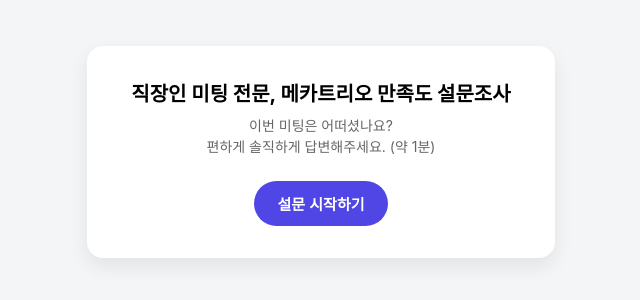
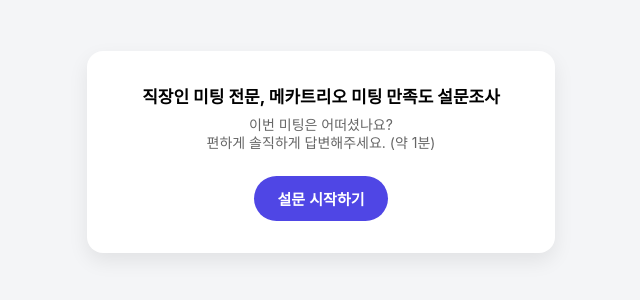
Before and after one commit to lvupberon-bit/survey-start, a plain HTML site: page index.html in a window 1280 px wide. Shown: the part 248-548 px from the top of the page, without its empty margins (319-959 px from the left). Drawn offline with Linux system fonts and the light colour scheme.

Commit message:
Update index.html

```diff
--- a/index.html
+++ b/index.html
@@ -14,8 +14,8 @@
       background:#f4f5f7; display:flex; align-items:center; justify-content:center; min-height:100vh; }
     .card { background:white; padding:32px 24px; border-radius:16px; box-shadow:0 8px 20px rgba(0,0,0,0.08);
       max-width:420px; width:90%; text-align:center; }
-    .title { font-size:20px; font-weight:700; margin-bottom:8px; }
-    .subtitle { font-size:14px; color:#666; margin-bottom:24px; line-height:1.5; }
+    .title { font-size:17px; font-weight:700; margin-bottom:8px; }
+    .subtitle { font-size:14px; color:#666; margin-bottom:24px; line-height:1.3; }
     .btn { padding:12px 24px; border-radius:999px; font-size:15px; font-weight:600; background:#4f46e5;
       border:none; color:white; cursor:pointer; }
     .btn:active { transform:scale(0.98); }
@@ -26,7 +26,7 @@
 </head>
 <body>
   <div class="card" id="card">
-    <div class="title"> 직장인 미팅 전문, 메카트리오 만족도 설문조사</div>
+    <div class="title"> 직장인 미팅 전문, 메카트리오 미팅 만족도 설문조사</div>
     <div class="subtitle"> 이번 미팅은 어떠셨나요?<br>편하게 솔직하게 답변해주세요. (약 1분)</div>
     <button class="btn" onclick="startSurvey()">설문 시작하기</button>
   </div>
```
